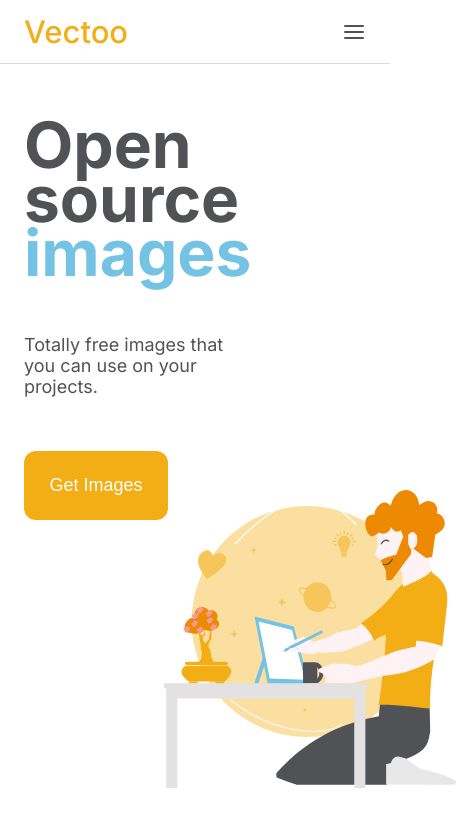
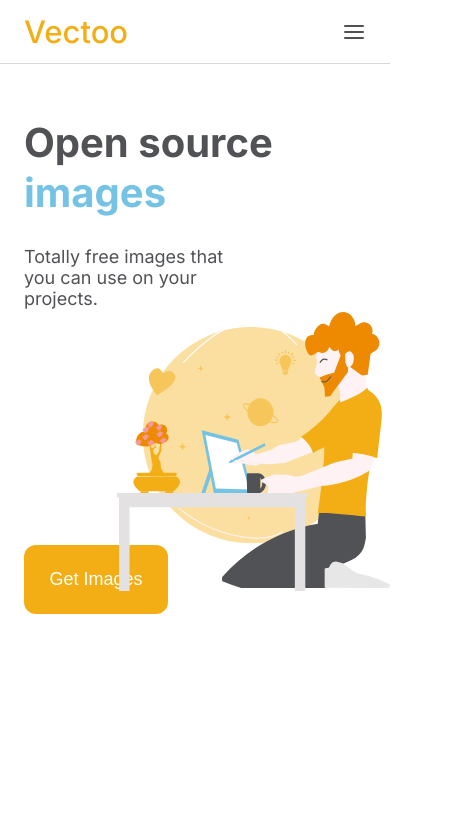
Before and after one commit to LipeSou/vectoo, a Next.js app: page / in a window 390 px wide. Shown: the top 826 px of the page, 456 px wide, since content can reach past the window. Built offline with nearby package versions, Linux system fonts and the light colour scheme.

Commit message:
fix: fix width responsive

```diff
--- a/src/components/App/header/header.module.css
+++ b/src/components/App/header/header.module.css
@@ -80,6 +80,6 @@
 
     .mobileChangeTheme{
         display: unset;
-       margin-right: 32px;
+        margin-right: 32px;
     }
 }
--- a/src/components/home/home.module.css
+++ b/src/components/home/home.module.css
@@ -51,11 +51,12 @@
     }
 
     .descriptionContainer {
-        gap: 5.4rem;
+        gap: 2.8rem;
+        width: 30.0rem;
     }
 
-    .descriptionContainer, .descriptionSite {
-        width: 23.0rem;
+    .descriptionSite {
+        width: 21.0rem;
     }
 
     .container {
@@ -63,15 +64,15 @@
     }
 
     .title {
-        font-size: 6.4rem;
-        line-height: 5.4rem;
+        font-size: 4.0rem;
+        line-height: 5.0rem;
     }
 
     .imageContainer {
         position: absolute;
-        right: -17vw;
-        top: 58vh;
-        width: 75vw;
+        right: 0vw;
+        top: 37vh;
+        width: 70vw;
     }
 
     .titleContainer {
@@ -81,5 +82,6 @@
     .buttonGetImages {
         width: 14.4rem;
         padding: 24px 24px 24px 24px;
+        margin-top: 20.8rem;
     }
 }
```
